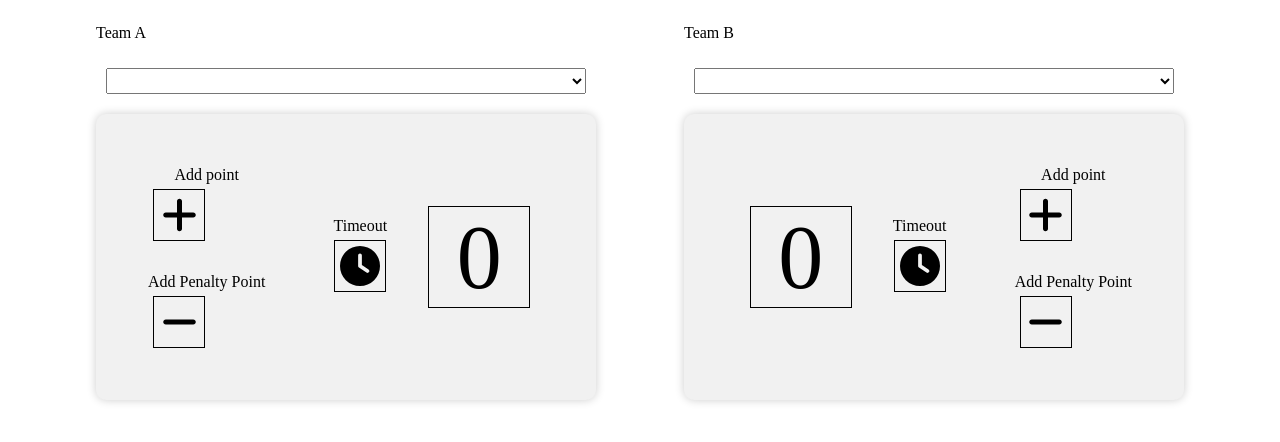
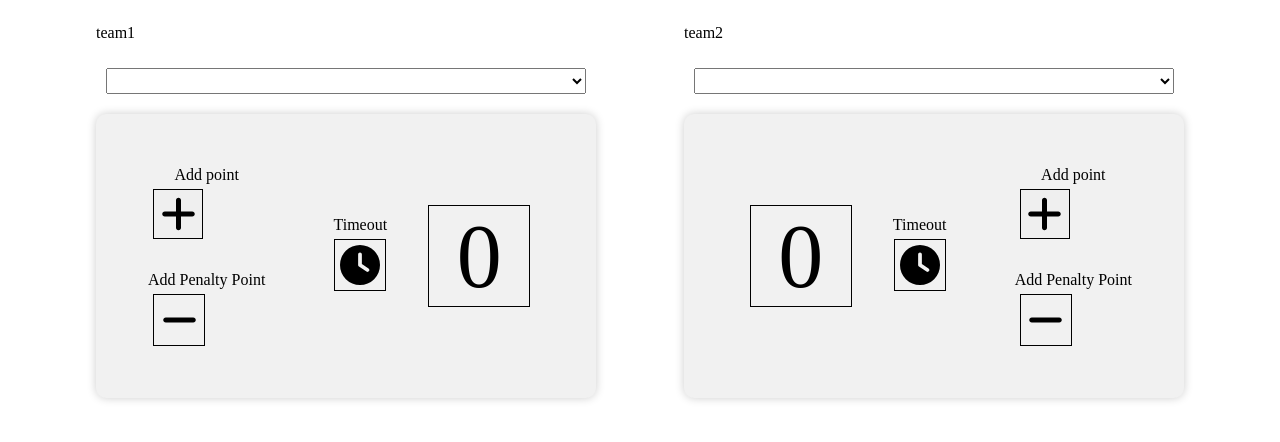
Before and after one commit to EvelienVanophalvens/dev5-lab6-frontend1, a Vue app: page / in a window 1280 px wide. Shown: the top 442 px of the page. Built offline with nearby package versions, Linux system fonts and the light colour scheme.

Commit message:
Fix: change only one teamName

```diff
--- a/src/App.vue
+++ b/src/App.vue
@@ -6,10 +6,10 @@ import Scores from './components/Scores.vue'
 <template>
   <div id="teams">
     <div id="teamA">
-      <Scores teamName="Team A"/>
+      <Scores teamName="team1"/>
       </div>
     <div id="teamB">
-      <Scores teamName="Team B" />
+      <Scores teamName="team2" />
     </div>
   </div>
 </template>
--- a/src/components/Scores.vue
+++ b/src/components/Scores.vue
@@ -1,42 +1,39 @@
 <script setup>
 import DropdownTeam from './DropdownTeam.vue';
-import { ref } from 'vue';
+import { ref, onMounted } from 'vue';
 
 const props = defineProps(['teamName']);
 
+
+
 const parentSelectedTeam = ref('');
 
+const updateTeam = (value, teamName) => {
+  if (teamName === props.teamName && parentSelectedTeam.value !== value) {
+    parentSelectedTeam.value = value;
+    console.log(`update team for ${props.teamName}: ${parentSelectedTeam.value}`);
+  }
+};
 
-const updateTeam = (value) => {
-    if (props.teamName == "Team B") {
-        if (value == "") {
-        }else{
-            console.log(value);
-        }
 
-    }else{
-        if (value == "") {
-        }else{
-            console.log(value);
-        }
-    }
-};
+
+
 
 
 </script>
 
 <template>
-    <div>
+    <div :class="teamName">
     <p>{{teamName}}</p>
-    <DropdownTeam  @update:modelValue="updateTeam" />
+    <DropdownTeam  @update:modelValue="value => updateTeam(value, teamName)"/>
     </div>
-    <div class="info">
-        <div>
+    <div :class="teamName" class="info" >
+        <div >
             <div class="btn">
                 <p> Add point</p>
-                <div class="add">
+                <button class="add">
                     <svg xmlns="http://www.w3.org/2000/svg" height="1em" viewBox="0 0 448 512"><!--! Font Awesome Free 6.4.2 by @fontawesome - https://fontawesome.com License - https://fontawesome.com/license (Commercial License) Copyright 2023 Fonticons, Inc. --><path d="M256 80c0-17.7-14.3-32-32-32s-32 14.3-32 32V224H48c-17.7 0-32 14.3-32 32s14.3 32 32 32H192V432c0 17.7 14.3 32 32 32s32-14.3 32-32V288H400c17.7 0 32-14.3 32-32s-14.3-32-32-32H256V80z"/></svg>
-                </div>
+                </button>
             </div>
             <div class="btn">
                 <p> Add Penalty Point</p>
```
